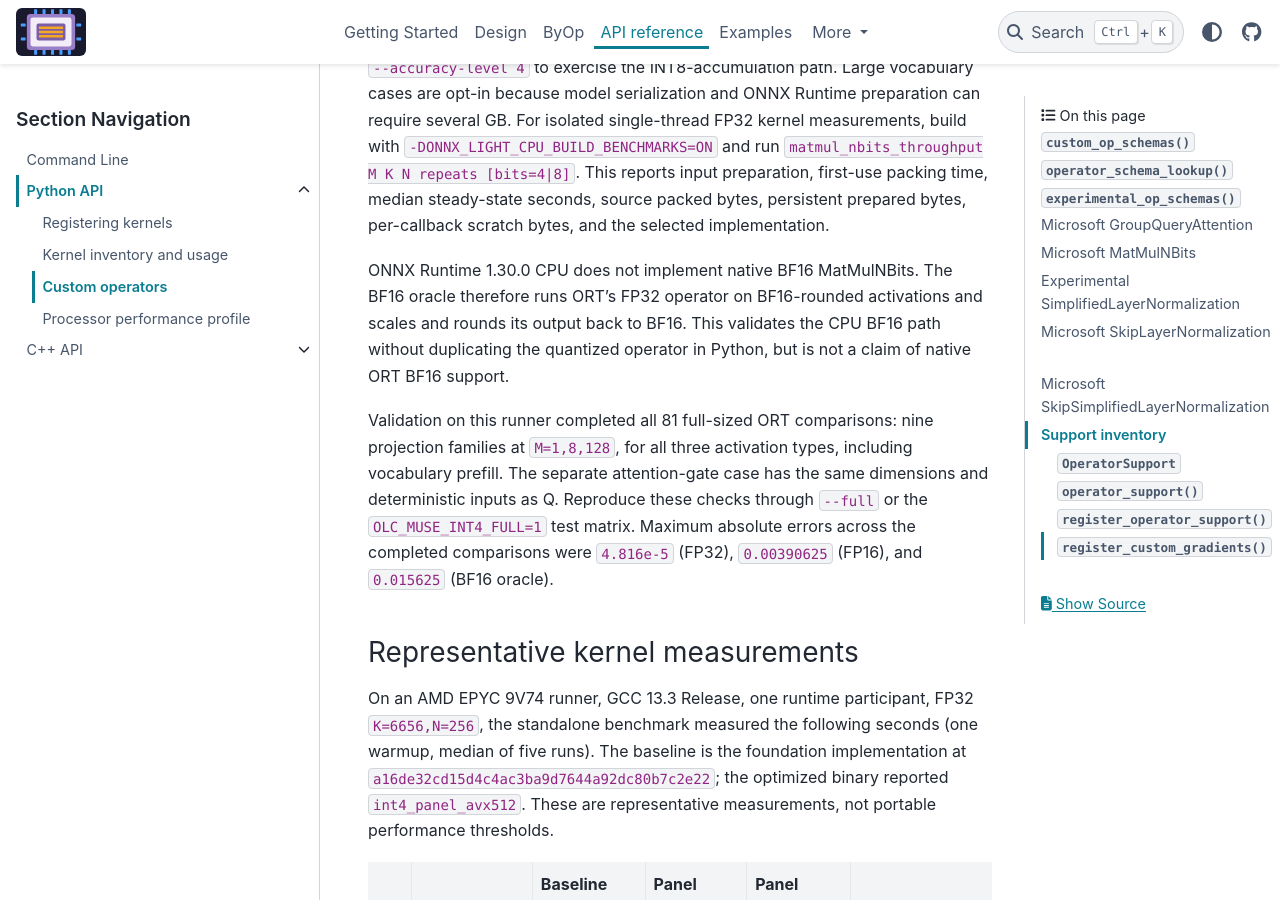
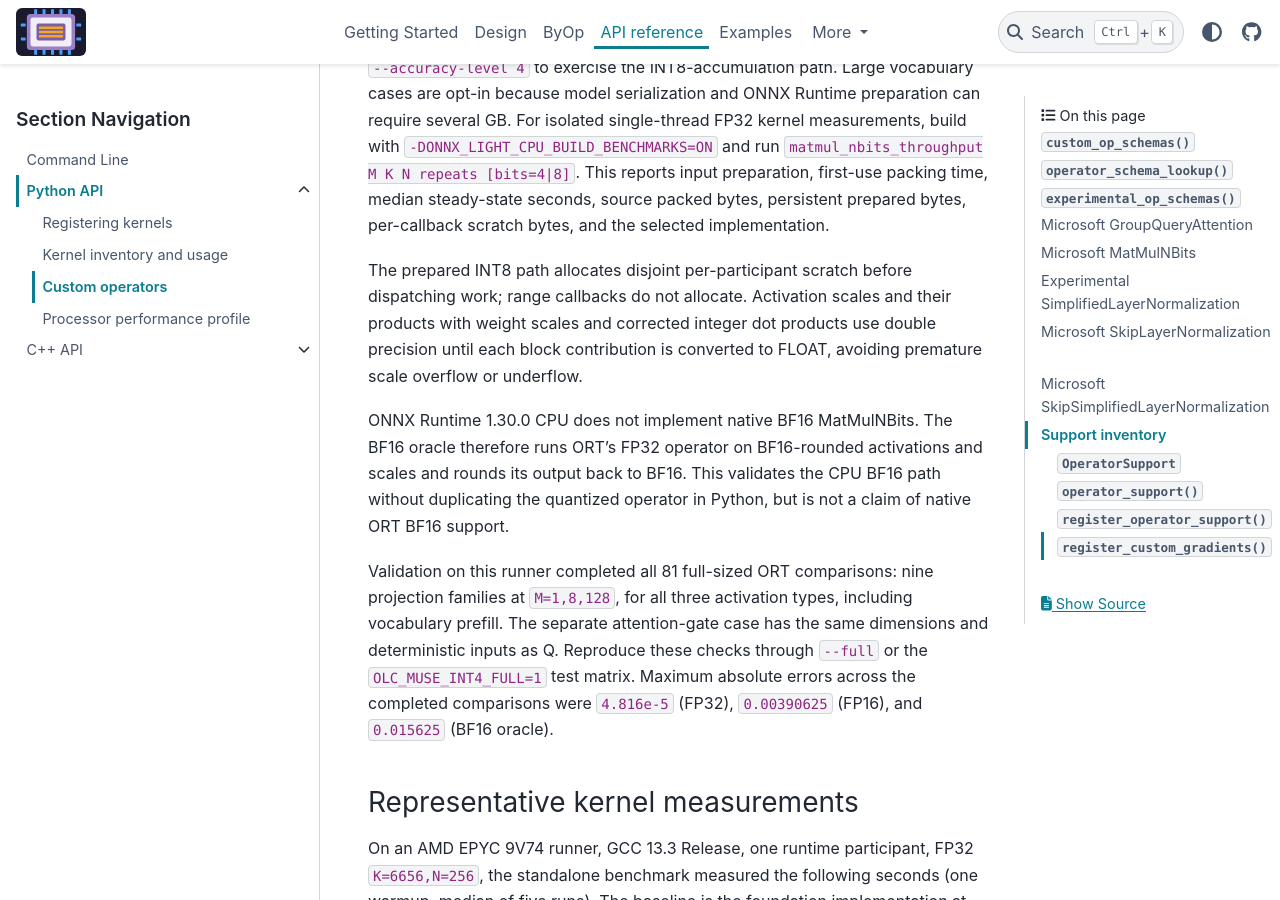
Before and after one commit to xadupre/onnx-light-cpu, a Sphinx documentation site: the page built from docs/api/python/custom_operators.rst, in a window 1280 px wide and 900 px high, scrolled down 2835 px. Built offline with Sphinx 7.4.7 and the PyData theme 0.15.4, drawn with Linux system fonts in a browser that asks for light colours; pages that are not in the unit, such as notebooks, are missing from menus.

Commit message:
Fix INT8 MatMulNBits scratch allocation and scale precision
Allocate disjoint participant scratch before executor dispatch and retain scale products in double precision until the final block contribution conversion. Add extreme-scale and nested-executor regressions and update scratch accounting and documentation.

Co-authored-by: Copilot <223556219+Copilot@users.noreply.github.com>

```diff
--- a/docs/api/python/custom_operators.rst
+++ b/docs/api/python/custom_operators.rst
@@ -125,6 +125,12 @@ For isolated single-thread FP32 kernel measurements, build with
 preparation, first-use packing time, median steady-state seconds, source packed
 bytes, persistent prepared bytes, per-callback scratch bytes, and the selected
 implementation.
+
+The prepared INT8 path allocates disjoint per-participant scratch before
+dispatching work; range callbacks do not allocate. Activation scales and their
+products with weight scales and corrected integer dot products use double
+precision until each block contribution is converted to FLOAT, avoiding
+premature scale overflow or underflow.
 
 ONNX Runtime 1.30.0 CPU does not implement native BF16 MatMulNBits. The
 BF16 oracle therefore runs ORT's FP32 operator on BF16-rounded activations
```
Also changed, not shown: 3 other files.
